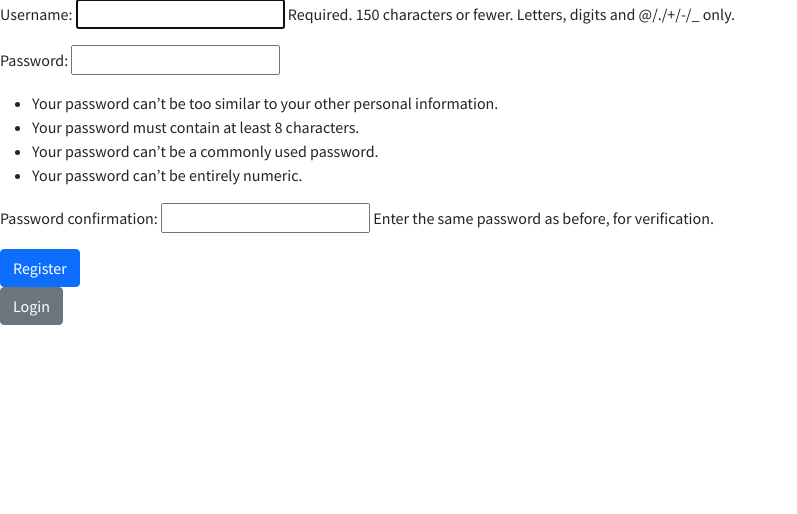
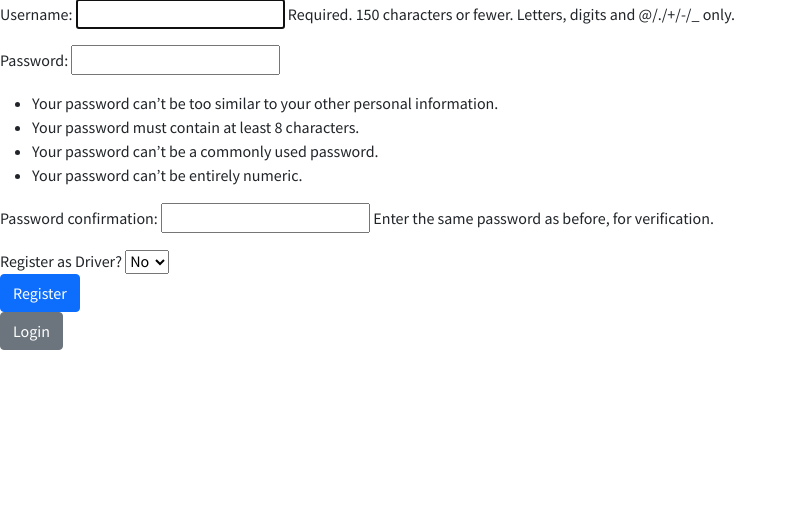
Before and after one commit to BryanDevelops98/finalProject, a Django app: page /accounts/register/ in a window 1280 px wide. Shown: the part 123-637 px from the top of the page, without its empty margins (0-797 px from the left). Run offline with Django 3.2, Linux system fonts and the light colour scheme.

Commit message:
Add option in registration page for signing up as a Driver

```diff
--- a/accounts/templates/accounts/register.html
+++ b/accounts/templates/accounts/register.html
@@ -6,11 +6,21 @@
 <h1>Register</h1>
 
 <form action="{% url 'register' %}" method="POST">
-    {% csrf_token %}
-    {{ form.as_p }}
-    <input class="btn btn-primary" type="submit" value="Register">
+  {% csrf_token %}
+
+  {{ form.as_p }}
+
+  <div class="form-group">
+    <label for="driver_reg">Register as Driver?</label>
+    <select name="driver_reg">
+      <option value="0">No</option>
+      <option value="1">Yes</option>
+    </select>
+  </div>
+
+  <input class="btn btn-primary" type="submit" value="Register" />
 </form>
 
 <a class="btn btn-secondary" href="{% url 'login' %}">Login</a>
 
-{% endblock  %}
+{% endblock %}
--- a/accounts/views.py
+++ b/accounts/views.py
@@ -1,14 +1,26 @@
 from django.shortcuts import render, redirect
 from django.contrib.auth.forms import UserCreationForm, AuthenticationForm
 from django.contrib.auth import login, logout
+from django.http import HttpRequest, HttpResponse
+from django.contrib.auth.models import Group
 
 
-def register_view(request):
+def register_view(request: HttpRequest):
     form = UserCreationForm(request.POST or None)
 
     if request.method == 'POST':
+        driver_reg_qp = request.POST["driver_reg"]
+
+        is_driver_reg = False
+        if driver_reg_qp is not None:
+            is_driver_reg = bool(int(driver_reg_qp))
+
         if form.is_valid():
             user = form.save()
+            if is_driver_reg:
+                (drivers_group, error) = Group.objects.get_or_create(name='drivers')
+                drivers_group.user_set.add(user)
+
             login(request, user)
             return redirect('index')
 
--- /dev/null
+++ b/taxiApp/templatetags/user_extras.py
@@ -0,0 +1,8 @@
+from django import template
+from django.contrib.auth.models import User
+
+register = template.Library()
+
+@register.filter(name='is_driver')
+def is_user_in_driver_group(user) -> bool:
+    return user.groups.filter(name='drivers').exists()
--- a/taxiApp/urls.py
+++ b/taxiApp/urls.py
@@ -5,11 +5,14 @@
     path('', views.index, name="index"),
 
     path('contact/', views.contact, name="contact"),
+
     path('book/', views.booking, name="booking"),
+    path('bookings/driver/<str:id>/', views.driver_bookings, name="driver_bookings"),
+
     path('staff/', views.staff, name="staff"),
 
     path('reviews/', views.reviews, name="reviews"),
     path('reviews/add/', views.add_review, name="add_review"),
-    path('reviews/update/<str:id>', views.update_review, name="update_review"),
-    path('reviews/delete/<str:id>', views.delete_review, name="delete_review"),
+    path('reviews/update/<str:id>/', views.update_review, name="update_review"),
+    path('reviews/delete/<str:id>/', views.delete_review, name="delete_review"),
 ]
--- a/taxiApp/views.py
+++ b/taxiApp/views.py
@@ -26,6 +26,10 @@
 def booking(request: HttpRequest):
     return render(request, 'taxiApp/booking.html')
 
+def driver_bookings(request: HttpRequest, id: str):
+    bookings = Booking.objects.filter(driver_id=id)
+    context = { 'bookings': bookings }
+    return render(request, 'taxiApp/driver_bookings.html', context)
 
 def staff(request: HttpRequest):
     return render(request, 'taxiApp/staff.html')
--- a/templates/navbar.html
+++ b/templates/navbar.html
@@ -1,4 +1,5 @@
 {% load static %}
+{% load user_extras %}
 
 <nav
   class="navbar navbar-expand-lg navbar-dark navbarColor sticky-top"
@@ -39,11 +40,23 @@
           </a>
         </li>
 
+        {% if user|is_driver %}
+
+        <li class="nav-item">
+          <a class="nav-link navHover active" href="{% url 'driver_bookings' user.id %}">
+            Bookings
+          </a>
+        </li>
+
+        {% else %}
+
         <li class="nav-item">
           <a class="nav-link navHover active" href="{% url 'booking' %}">
             Book Online
           </a>
         </li>
+
+        {% endif %}
 
         <li class="nav-item">
           <a class="nav-link navHover active" href="{% url 'staff' %}">
```
Also changed, not shown: taxiApp/templates/taxiApp/driver_bookings.html (added, +35 -0 lines), taxiApp/templates/taxiApp/reviews/reviews.html (+0 -26 lines).
